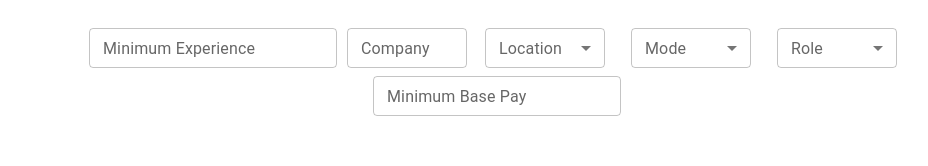
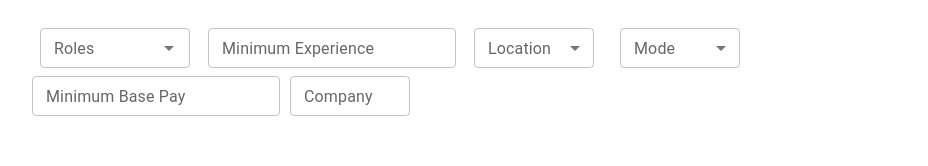
Before and after one commit to 26abhaykumarsingh/WeekdayAssignment, a React (Create React App) app: page / in a window 1280 px wide. Shown: the top 166 px of the page, without its empty margins (143-1071 px from the left). Built offline with nearby package versions, Linux system fonts and the light colour scheme; no server answers.

Commit message:
Change Role select to multi select; Add loader for infinite scroll

```diff
--- a/src/App.css
+++ b/src/App.css
@@ -11,3 +11,9 @@
   width: auto;
   margin: 10px 170px;
 }
+
+@media screen and (max-width: 780px) {
+  .App {
+    margin: 10px 50px;
+  }
+}
--- a/src/components/Filters/Filters.css
+++ b/src/components/Filters/Filters.css
@@ -11,7 +11,7 @@
   display: flex;
   width: 100%;
   align-items: center;
-  justify-content: center;
+  justify-content: left;
   flex-wrap: wrap;
 }
 
--- a/src/components/Filters/Filters.js
+++ b/src/components/Filters/Filters.js
@@ -5,13 +5,15 @@ import InputLabel from "@mui/material/InputLabel";
 import MenuItem from "@mui/material/MenuItem";
 import FormControl from "@mui/material/FormControl";
 import Select from "@mui/material/Select";
-import { TextField } from "@mui/material";
+import { Autocomplete, TextField } from "@mui/material";
 import { useDispatch, useSelector } from "react-redux";
 import {
   selectFilteredJobs,
   selectAllJobs,
   updateFilteredJobs,
 } from "../Jobs/jobsSlice";
+import { jobRolesOptions } from "../../data";
+import { capitalize } from "../../app/lib";
 
 function Filters() {
   const dispatch = useDispatch();
@@ -20,7 +22,7 @@ function Filters() {
   const [company, setCompany] = useState("");
   const [location, setLocation] = useState("");
   const [mode, setMode] = useState("");
-  const [role, setRole] = useState("");
+  const [roles, setRoles] = useState([]);
   const [minBasePay, setMinBasePay] = useState(0);
 
   const handleMinExpChange = (e) => {
@@ -36,9 +38,12 @@ function Filters() {
   const handleModeChange = (e) => {
     setMode(e.target.value);
   };
-  const handleRoleChange = (e) => {
-    setRole(e.target.value);
+  const handleRoleChange = (event, selectedOptions) => {
+    const selectedRoles = selectedOptions.map((option) => option.trim());
+    setRoles(selectedRoles);
+    console.log(selectedRoles);
   };
+
   const handleMinBasePayChange = (e) => {
     setMinBasePay(e.target.value);
   };
@@ -51,6 +56,10 @@ function Filters() {
 
   const jobs = useSelector(selectFilteredJobs);
   // updateFilteredJobs(jobs);
+
+  // useEffect(() => {
+  //   console.log("roles", roles);
+  // }, [roles]);
 
   useEffect(() => {
     let filteredResult = allJobs;
@@ -78,10 +87,15 @@ function Filters() {
         );
       }
     }
-    if (role !== "") {
-      filteredResult = filteredResult.filter(
-        (item) => item.jobRole.toLowerCase() == role.toLowerCase()
-      );
+    if (roles.length !== 0) {
+      filteredResult = filteredResult.filter((item) => {
+        for (let role of roles) {
+          if (item.jobRole.toLowerCase() === role.toLowerCase()) {
+            return true; // Include the item if it matches any role
+          }
+        }
+        return false; // Exclude the item if it doesn't match any role
+      });
     }
     if (minBasePay !== 0) {
       filteredResult = filteredResult.filter(
@@ -90,11 +104,33 @@ function Filters() {
     }
     // console.log("filteredResult", filteredResult);
     dispatch(updateFilteredJobs(filteredResult));
-  }, [minExp, company, location, mode, role, minBasePay, allJobs]);
+  }, [minExp, company, location, mode, roles, minBasePay, allJobs]);
 
   return (
     <div className="Filters">
       <div className="Filters__list">
+        <div className="filter">
+          <div style={{ minWidth: "150px" }}>
+            <Autocomplete
+              sx={{ m: 1, minWidth: 150 }}
+              size="small"
+              multiple
+              options={jobRolesOptions}
+              getOptionLabel={(option) => capitalize(option)}
+              disableCloseOnSelect
+              onChange={handleRoleChange}
+              renderInput={(params) => (
+                <TextField
+                  {...params}
+                  variant="outlined"
+                  label="Roles"
+                  placeholder="Roles"
+                  // inputProps={{ style: { fontSize: "10px" } }}
+                />
+              )}
+            />
+          </div>
+        </div>
         <div className="filter">
           <div style={{ minWidth: "150px" }}>
             <TextField
@@ -106,16 +142,7 @@ function Filters() {
             />
           </div>
         </div>
-        <div className="filter">
-          <div style={{ width: "120px" }}>
-            <TextField
-              label="Company"
-              id="outlined-size-small"
-              size="small"
-              onChange={(e) => handleCompanyChange(e)}
-            />
-          </div>
-        </div>
+
         <div className="filter">
           <Box>
             <FormControl sx={{ m: 1, minWidth: 120 }} size="small">
@@ -158,29 +185,7 @@ function Filters() {
             </FormControl>
           </Box>
         </div>
-        <div className="filter">
-          <Box>
-            <FormControl sx={{ m: 1, minWidth: 120 }} size="small">
-              <InputLabel id="demo-select-small-label">Role</InputLabel>
-              <Select
-                labelId="demo-select-small-label"
-                id="demo-select-small"
-                // value={age}
-                label="Role"
-                onChange={handleRoleChange}
-              >
-                <MenuItem value="">
-                  <em>--no selection--</em>
-                </MenuItem>
-                <MenuItem value={"frontend"}>Frontend</MenuItem>
-                <MenuItem value={"ios"}>iOS</MenuItem>
-                <MenuItem value={"android"}>Android</MenuItem>
-                <MenuItem value={"tech lead"}>Tech Lead</MenuItem>
-                <MenuItem value={"backend"}>Backend</MenuItem>
-              </Select>
-            </FormControl>
-          </Box>
-        </div>
+
         <div className="filter">
           <div style={{ minWidth: "150px" }}>
             <TextField
@@ -192,6 +197,16 @@ function Filters() {
             />
           </div>
         </div>
+        <div className="filter">
+          <div style={{ width: "120px" }}>
+            <TextField
+              label="Company"
+              id="outlined-size-small"
+              size="small"
+              onChange={(e) => handleCompanyChange(e)}
+            />
+          </div>
+        </div>
       </div>
     </div>
   );
--- a/src/components/JobCard/JobCard.js
+++ b/src/components/JobCard/JobCard.js
@@ -36,6 +36,7 @@ function JobCard({ job, forwardedRef }) {
       {!isAboutExpanded ? (
         <div className="jobAbout">
           <div className="jobAboutTitle">About Company:</div>
+          <div className="jobAboutUsTitle">About us</div>
           <div className="jobAboutText">{job?.jobDetailsFromCompany}</div>
           <div className="jobAboutShowMore" onClick={handleShowMoreClick}>
             Show more
--- a/src/components/JobCard/jobCard.css
+++ b/src/components/JobCard/jobCard.css
@@ -1,9 +1,9 @@
 .jobCard {
   height: fit-content;
   width: 350px;
-  box-shadow: 0 0 3px 1px rgb(228, 227, 227);
+  box-shadow: 0 0 3px 1px rgba(0, 0, 0, 0.2);
   border-radius: 20px;
-  padding: 20px;
+  padding: 24px;
   display: flex;
   flex-direction: column;
   font-family: "inter";
@@ -68,6 +68,12 @@
   font-weight: 500;
 }
 
+.jobAboutUsTitle {
+  margin-bottom: 2px;
+  font-size: 14px;
+  font-weight: 600;
+}
+
 .jobAboutText {
   font-size: 13.5px;
   font-weight: 350;
@@ -91,7 +97,7 @@
 }
 
 .jobAboutShowMore {
-  color: #5f61c3;
+  color: #4943da;
   font-size: 14px;
   font-weight: 300;
   margin: 0 auto;
@@ -100,7 +106,7 @@
   cursor: pointer;
 }
 .jobAboutShowLess {
-  color: #5f61c3;
+  color: #4943da;
   font-size: 14px;
   font-weight: 300;
   margin: 0 auto;
@@ -121,7 +127,7 @@
   font-weight: 500;
 }
 .jobMinExp {
-  font-size: 14px;
+  font-size: 13.5px;
   font-weight: 300;
 }
 
@@ -138,6 +144,7 @@
   width: calc(100%);
   gap: 4px;
   cursor: no-drop;
+  margin-top: 3px;
 }
 
 .applyText {
--- a/src/components/Jobs/JobsList.js
+++ b/src/components/Jobs/JobsList.js
@@ -32,7 +32,7 @@ function JobsList() {
       if (status == "loading") return;
       if (observer.current) observer.current.disconnect();
       observer.current = new IntersectionObserver((entries) => {
-        if (entries[0].isIntersecting) {
+        if (entries[0].isIntersecting && hasMore) {
           setOffset((prev) => prev + limit);
         }
       });
@@ -81,6 +81,12 @@ function JobsList() {
           return <JobCard job={job} key={job.jdUid}></JobCard>;
         })}
       </div>
+      {status === "loading" && filteredJobs.length !== 0 && (
+        <div className="noJobsContainer">
+          {/* <div className="noJobsImg"></div> */}
+          <div className="noJobsText">Loading...</div>
+        </div>
+      )}
     </>
   );
 }
```
